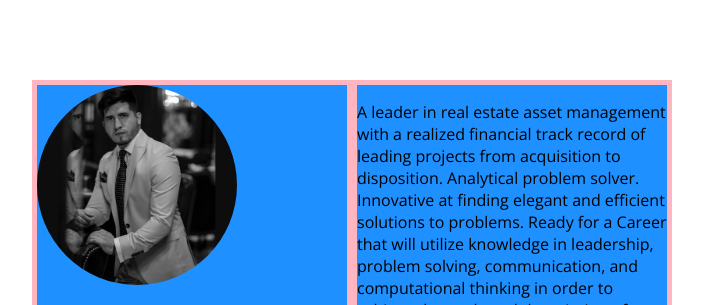
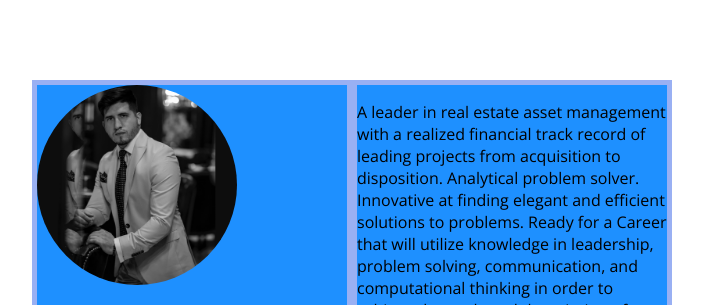
Before and after one commit to theernestosalas/AboutMe, a plain HTML site: page index.html in a window 1280 px wide. Shown: the top 305 px of the page, without its empty margins (288-991 px from the left). Drawn offline with nearby package versions, Linux system fonts and the light colour scheme.

Commit message:
Update style.css

```diff
--- a/style.css
+++ b/style.css
@@ -18,7 +18,7 @@ html, body {
 	margin-bottom: 2px;
 }
 .wrapper {
-	background-color: lightpink;
+	background-color: #99b0f3;
 
 	max-width: 50%;
 	display: flex;
```
